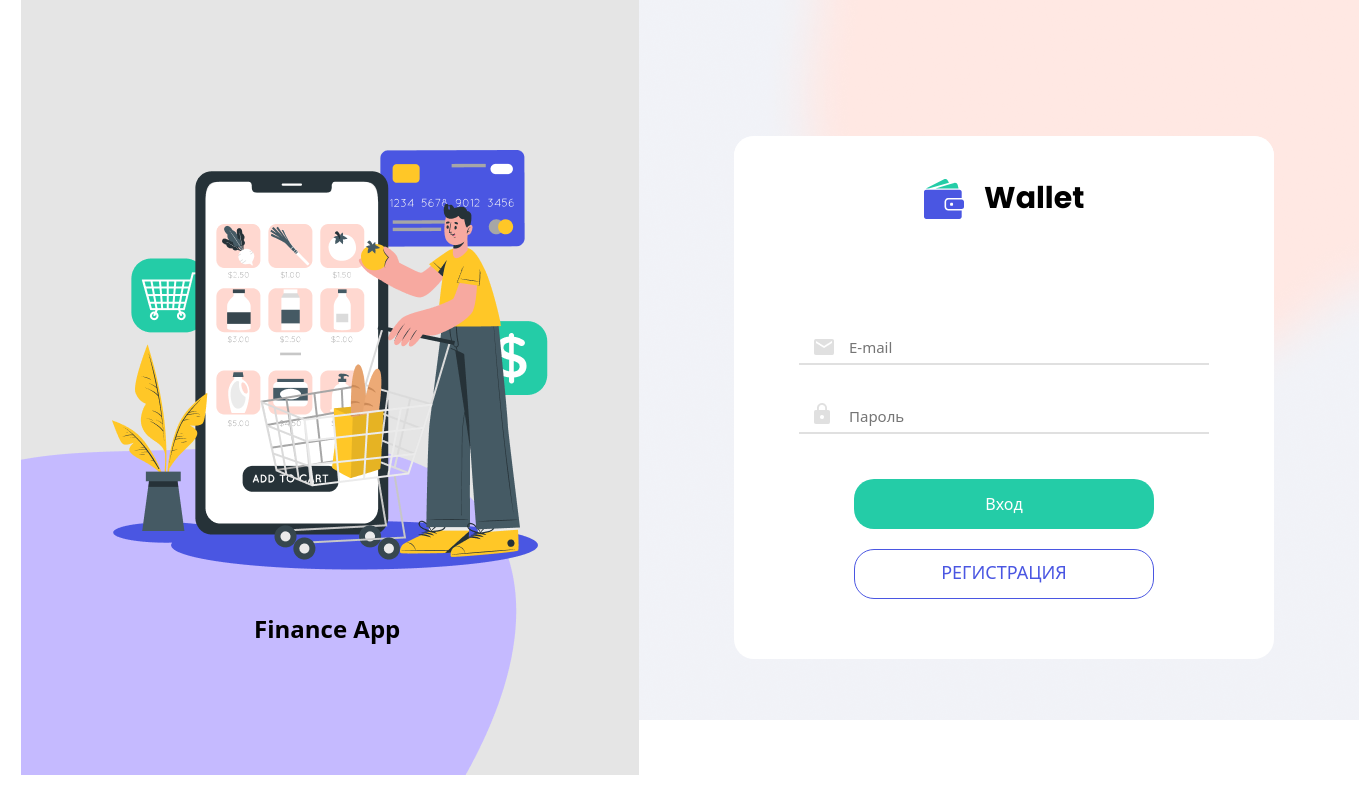
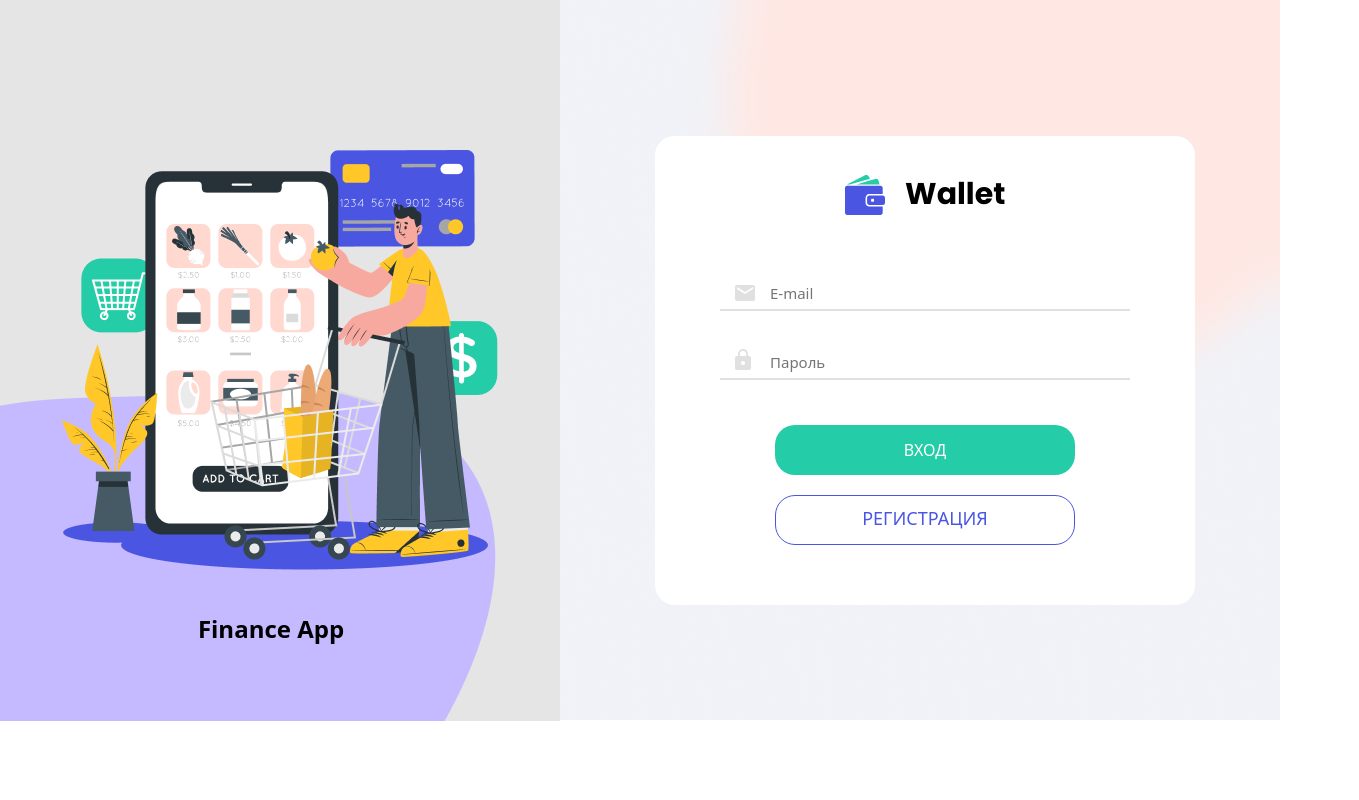
Before and after one commit to pnevmat/wallet-group5-front, a React (Create React App) app: page /login in a window 1280 px wide. Shown: the whole page, 1359 px wide, since content can reach past the window. Built offline with nearby package versions, Linux system fonts and the light colour scheme.

Commit message:
add exchange component

```diff
--- a/src/App.js
+++ b/src/App.js
@@ -25,12 +25,15 @@ const StatisticsPage = lazy(() =>
   import('./pages/statisticsPage' /* webpackChunkName: "Statistics-Page" */),
 );
 
+
+
 const FinanceApp = () => {
 
 
   return (
     <Suspense fallback={<Spinner />}>
       <section>
+
         <Switch>
           <Route
             exact
--- a/src/components/AppBar/AppBar.js
+++ b/src/components/AppBar/AppBar.js
@@ -3,12 +3,18 @@ import React from "react";
 import FinanceAppBoyImg from './financeAppBoyImg/FinanceAppBoyImg';
 import FinanceAppGirlImg from './financeAppGirlImg/FinanceAppGirlImg';
 
+
 export default function AppBar(props) {
   const {path} = props.match;
 
   return (
+
     <>
+
+
       {path === '/' || path === '/login' ? <FinanceAppBoyImg /> : <FinanceAppGirlImg /> }
+
+
     </>
   );
 }
--- a/src/components/AppBar/financeAppBoyImg/financeAppBoyImg.module.css
+++ b/src/components/AppBar/financeAppBoyImg/financeAppBoyImg.module.css
@@ -1,5 +1,5 @@
 .containerloginPages {
-    max-width: 1238px;
+    max-width: 1280px;
     margin: 0 auto;
 }
 
@@ -67,11 +67,11 @@
 @media (min-width: 1280px) {
     .containerloginPages {
         display: flex;
-        max-width: 1238px;
+        max-width: 1280px;
     }
 
     .loginPages {
-        width: 618px;
+        width: 560px;
         height: 720;
         padding: 0;
         z-index: 1;
--- /dev/null
+++ b/src/components/ExchangeBox/fetch.js
@@ -0,0 +1,6 @@
+import axios from "axios"
+
+export const fetch = ()=> {
+    axios
+    .get('https://api.privatbank.ua/p24api/pubinfo?json&exchange&coursid=5')
+    }
--- a/src/components/FormAuth/FormAuth.module.css
+++ b/src/components/FormAuth/FormAuth.module.css
@@ -4,8 +4,8 @@
   border-radius: 20px;
   padding-left: 65.5px;
   padding-right: 65px;
-  padding-top: 40px;
-  padding-bottom: 60px;
+  padding-top: 36px;
+  padding-bottom: 10px;
 }
 .logo_container {
   display: flex;
@@ -26,3 +26,10 @@
   width: 40px;
   height: 40px;
 }
+
+
+@media(max-width:768px){
+  .container {
+    width: 280px;
+  }
+}
--- /dev/null
+++ b/src/components/LoginPage/loginPage.module.css
@@ -0,0 +1,146 @@
+* {
+    box-sizing: border-box;
+  }
+
+  .container {
+    display: flex;
+    flex-direction: column;
+    justify-content: center;
+    background: #fff;
+    padding: 30px 20px;
+  }
+
+  .containerloginPages {
+    max-width: 1238px;
+    /* margin: 0 auto; */
+  }
+
+  .loginPages {
+    position: relative;
+    background: #e5e5e5;
+    z-index: 1;
+  }
+
+  .loginPageName {
+    text-align: center;
+    z-index: 3;
+  }
+
+  @media (max-width: 767px) {
+    .container {
+      max-width: 320;
+      padding: 0;
+    }
+    .loginPages {
+      display: none;
+    }
+
+    .logo {
+      padding-top: 100px;
+      padding-bottom: 52px;
+    }
+
+
+  }
+
+  @media (min-width: 768px) {
+    .loginPagesImg {
+      display: none;
+    }
+
+    .loginPages {
+
+      padding-bottom: 511px;
+    }
+
+    .logiPagedoxImg1 {
+      position: relative;
+      left: 100px;
+      bottom: 180px;
+    }
+
+    .logiPagedoxImg2 {
+      position: relative;
+      left: 50px;
+    }
+
+    .loginPageName {
+      position: absolute;
+      right: 222px;
+      top: 143px;
+    }
+
+    .containerloginPages {
+      width: 768px;
+      position: relative;
+      margin: 0 auto;
+
+    }
+
+
+    .loginPageVrap {
+      position: absolute;
+      bottom: 0;
+      left: 0;
+      width: 618px;
+      min-height: 449px;
+      background-image: url(./images/backgroud.png);
+      background-repeat: no-repeat;
+      z-index: -1;
+    }
+  }
+
+  @media (min-width: 1280px) {
+    .container {
+      padding: 136px 85px 116px 95px;
+      max-width: 720px;
+      background-image: url(./images/gradient.png);
+      background-repeat: no-repeat;
+    }
+
+
+    .containerloginPages {
+      display: flex;
+      max-width: 1238px;
+    }
+
+    .loginPages {
+        width: 560px;
+      height: 720;
+      padding: 0;
+      z-index: 1;
+    }
+
+    .loginPageName {
+      position: absolute;
+      min-width: 150px;
+      left: 35%;
+      top: 615px;
+      margin: 0;
+      z-index: 3;
+    }
+
+    .loginPagesImg {
+      display: block;
+      max-width: 100%;
+      height: auto;
+      margin: 0 auto;
+      padding-top: 150px;
+      z-index: 1;
+    }
+
+    .loginPageVrap {
+      position: absolute;
+      bottom: 0;
+      left: 0;
+      width: 618px;
+      min-height: 449px;
+      background-image: url(./images/backgroud.png);
+      background-repeat: no-repeat;
+      z-index: -1;
+    }
+
+    .logiPagedox {
+      display: none;
+    }
+  }
--- a/src/components/loginForm/loginForm.module.css
+++ b/src/components/loginForm/loginForm.module.css
@@ -63,6 +63,7 @@
   border: none;
   border-radius: 20px;
   margin-bottom: 20px;
+  text-transform: uppercase;
 }
 
 .button__registration {
@@ -129,6 +130,10 @@
 }
 
 @media (min-width: 768px) {
+
+  .container{
+    padding: 0 25px;
+  }
   .form {
     max-width: 540px;
     padding: 0 65px;
```
Also changed, not shown: src/components/ExchangeBox/ExchangeBox.js (added, +62 -0 lines), src/components/ExchangeBox/ExchangeBox.module.css (added, +135 -0 lines).
